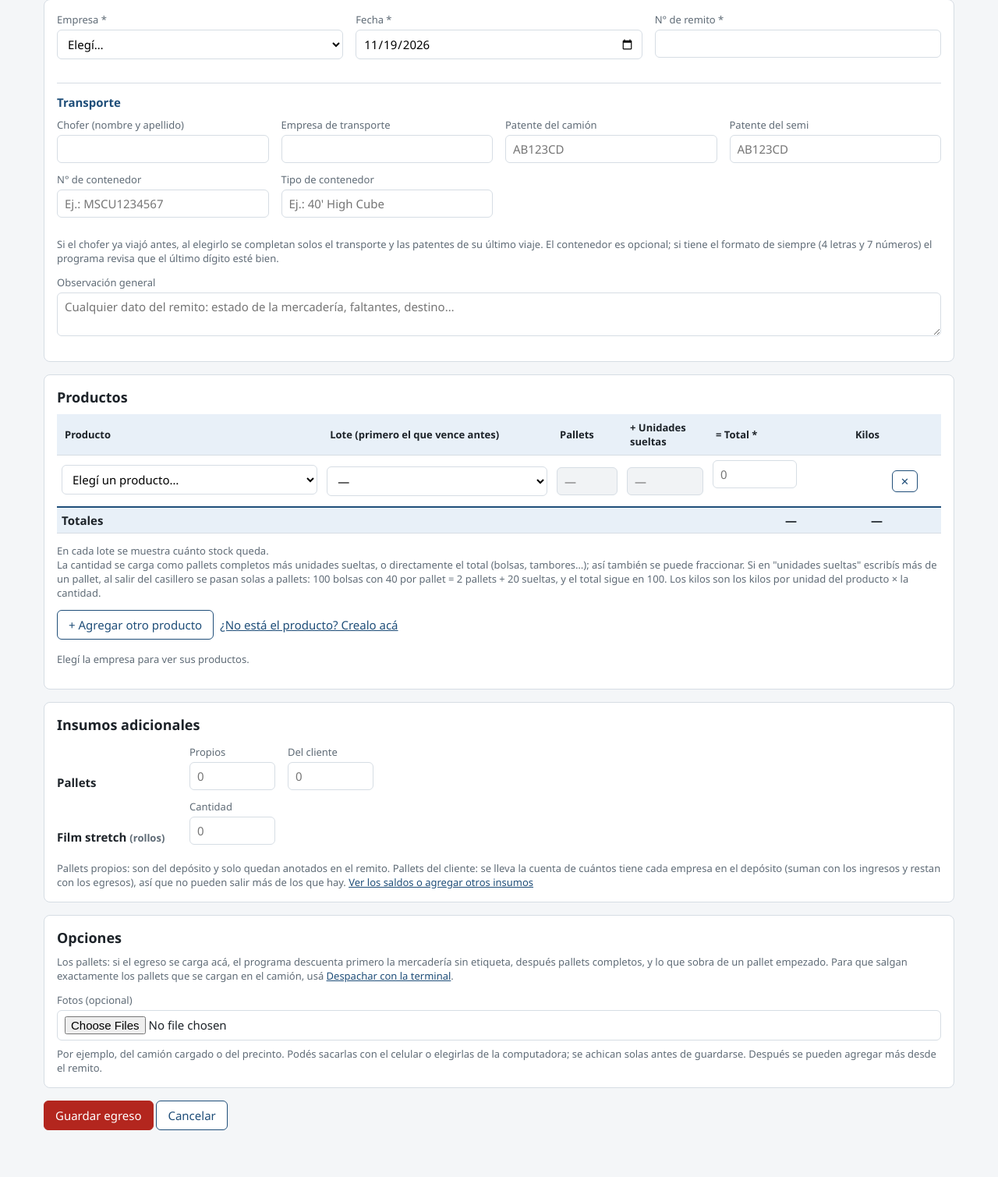
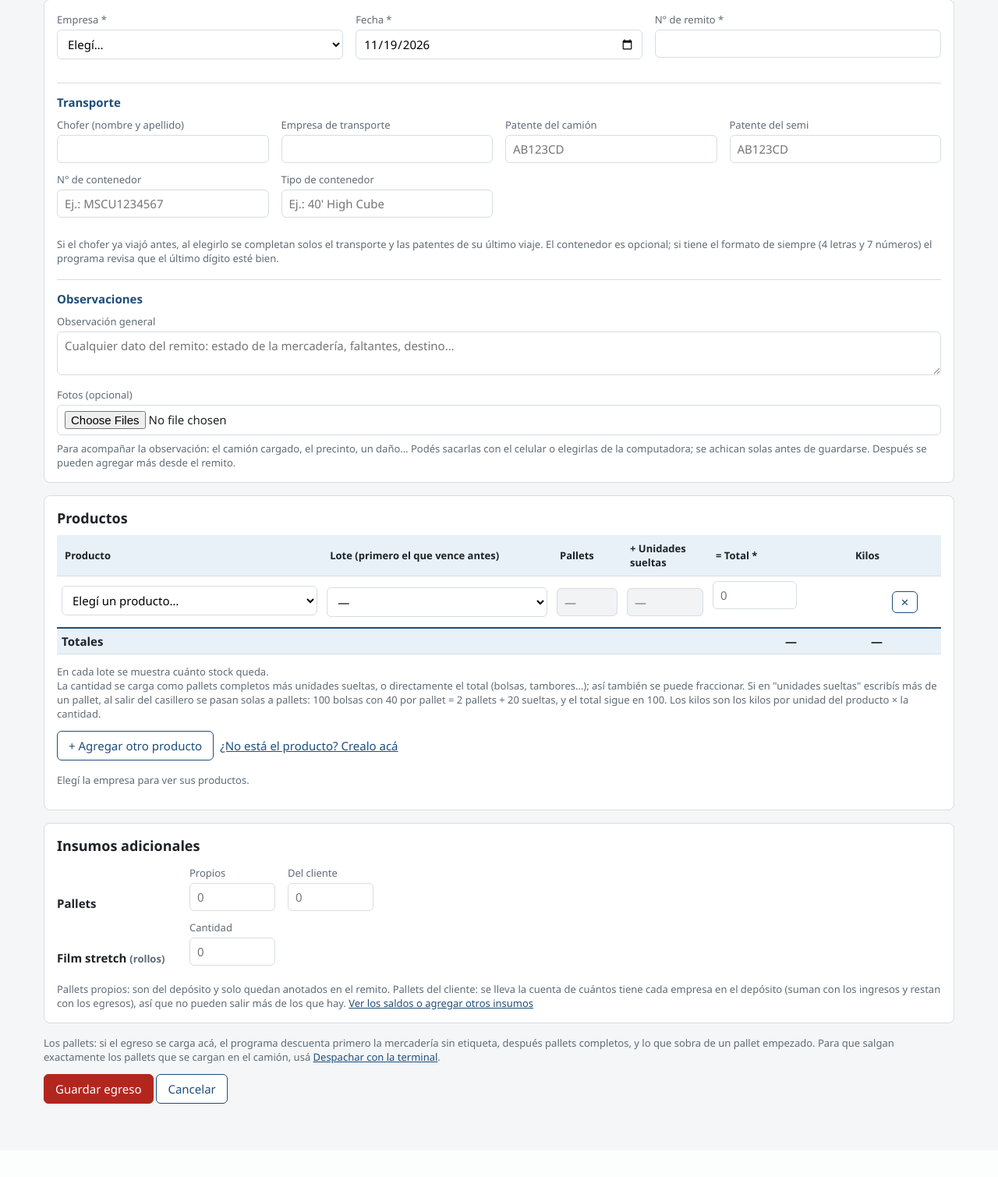
Before and after one commit to tiaguitolozano-pixel/control-de-stock, a Flask app: page /movimientos/nuevo/egreso in a window 1280 px wide. Shown: the part 205-1714 px from the top of the page at 78% size. After the commit the page ends 1620 px from the top, so only its background shows below. Run offline with Flask 3, Linux system fonts and the light colour scheme; data comes from the database, SQL or seed files in the repository; tables that the repository leaves empty hold one stand-in row (values such as "Sample post"); data that the repository does not hold is empty.

Commit message:
Fotos en las observaciones del remito
Tiago aclaró que las fotos van con las observaciones, no en Opciones:
- En el ingreso y el egreso, el campo de fotos queda debajo de la
  observación general, en un apartado "Observaciones". La tarjeta
  Opciones queda solo en el ingreso (armar pallets con QR).
- En el remito, las fotos se ven debajo de la observación general y
  desde ahí se agregan más (ahora también se achican antes de subirse).
- En el historial, al lado de la observación se ve cuántas fotos tiene
  el remito, con un enlace para verlas.

Co-Authored-By: Claude Opus 5.5 <noreply@anthropic.com>
Claude-Session: https://claude.ai/code/session_018i2gYbiavVBMPyU624KQqt

```diff
--- a/stock/fotos.py
+++ b/stock/fotos.py
@@ -71,6 +71,19 @@ def de_movimiento(movimiento_id):
     ).fetchall()
 
 
+def cantidad_por_movimiento(movimiento_ids):
+    """{movimiento_id: cuántas fotos tiene}, solo de los que tienen alguna."""
+    ids = list(movimiento_ids)
+    if not ids:
+        return {}
+    filas = get_db().execute(
+        f"""SELECT movimiento_id, COUNT(*) FROM movimiento_fotos
+            WHERE movimiento_id IN ({','.join('?' * len(ids))}) GROUP BY movimiento_id""",
+        ids,
+    ).fetchall()
+    return {r[0]: r[1] for r in filas}
+
+
 def buscar(foto_id):
     return get_db().execute("SELECT * FROM movimiento_fotos WHERE id = ?", (foto_id,)).fetchone()
 
--- a/stock/historial.py
+++ b/stock/historial.py
@@ -2,6 +2,7 @@
 from collections import defaultdict
 
 from .db import get_db
+from .fotos import cantidad_por_movimiento
 
 
 def _con_signo(r):
@@ -70,6 +71,7 @@ def libro_por_lote(renglones, desde="", hasta=""):
     """Agrupa los renglones por producto y lote, cada lote en orden de fecha.
 
     renglones: un renglón por producto de cada remito (con item_id, lote_id, producto_id, cantidad, tipo...).
+    Cada renglón lleva también cuántas fotos tiene su remito (se muestran junto a las observaciones).
     El saldo de cada renglón es el saldo real del lote después de ese remito, contando todos los remitos
     no anulados aunque los filtros oculten algunos. Si hay fecha 'desde', cada lote empieza con el saldo
     que tenía antes de esa fecha.
@@ -77,6 +79,7 @@ def libro_por_lote(renglones, desde="", hasta=""):
     renglones = sorted(renglones, key=lambda r: (r["fecha"], r["id"], r["item_id"]))
     despues, anterior, final = saldos_de_lotes({r["lote_id"] for r in renglones}, desde, hasta)
     generales = saldos_de_productos({r["producto_id"] for r in renglones}, hasta)
+    fotos = cantidad_por_movimiento({r["id"] for r in renglones})
     productos = {}
     for r in renglones:
         kg = r["kilos_por_unidad"]
@@ -103,6 +106,7 @@ def libro_por_lote(renglones, desde="", hasta=""):
         fila["kilos"] = _kilos(r["cantidad"], kg)
         fila["saldo"] = None if r["anulado"] else despues.get(r["item_id"])
         fila["kilos_saldo"] = _kilos(fila["saldo"], kg)
+        fila["fotos"] = fotos.get(r["id"], 0)
         if not r["anulado"]:
             lote["ingresos" if r["tipo"] == "INGRESO" else "egresos"] += r["cantidad"]
         lote["renglones"].append(fila)
--- a/stock/static/estilo.css
+++ b/stock/static/estilo.css
@@ -101,7 +101,7 @@ form.en-linea { display: inline-flex; gap: 6px; align-items: center; margin: 0;
 form.en-linea input { width: 240px; }
 tr.inactiva td { color: var(--gris); }
 .observacion { white-space: pre-wrap; margin: 0; }
-td.nowrap { white-space: nowrap; }
+td.nowrap, a.nowrap { white-space: nowrap; }
 /* --- depósito y pallets --- */
 .mensajes .aviso { background: var(--amarillo-claro); color: #6b4e00; }
 a.tarjeta.aviso-tarjeta { background: var(--amarillo-claro); border-color: #e2c45a; }
--- a/stock/templates/_libro.html
+++ b/stock/templates/_libro.html
@@ -33,7 +33,7 @@
         <td class="num saldo">{{ r.saldo|num if r.saldo is not none else '' }}</td>
         <td class="num">{{ r.kilos_saldo|num if r.kilos_saldo is not none else '' }}</td>
         <td class="chico">{{ r.chofer or '' }}{% if r.patente_camion %}{{ ' · ' if r.chofer }}{{ r.patente_camion }}{% endif %}{% if r.contenedor %}{{ ' · ' if r.chofer or r.patente_camion }}Cont. {{ r.contenedor }}{% endif %}</td>
-        <td class="chico">{{ r.observaciones or '' }}</td>
+        <td class="chico">{{ r.observaciones or '' }}{% if r.fotos %}{{ ' · ' if r.observaciones }}<a href="{{ url_for('stock.movimiento_detalle', movimiento_id=r.id) }}#fotos" class="nowrap">📷 {{ r.fotos }} foto{{ 's' if r.fotos != 1 }}</a>{% endif %}</td>
       </tr>
       {% endfor %}
       <tr class="lote-total"><td colspan="2">Total {{ ('lote ' ~ l.lote) if l.lote else 'sin lote' }}</td>
--- a/stock/templates/movimiento_form.html
+++ b/stock/templates/movimiento_form.html
@@ -46,8 +46,15 @@
     <p class="ayuda">Si el chofer ya viajó antes, al elegirlo se completan solos el transporte y las patentes de su último viaje.
       El contenedor es opcional; si tiene el formato de siempre (4 letras y 7 números) el programa revisa que el último dígito esté bien.</p>
 
-    <div class="campo"><label>Observación general</label>
-      <textarea name="observaciones" rows="2" placeholder="Cualquier dato del remito: estado de la mercadería, faltantes, destino…">{{ form.observaciones or '' }}</textarea></div>
+    <h3 class="subtitulo">Observaciones</h3>
+    <div class="campo"><label for="observaciones">Observación general</label>
+      <textarea name="observaciones" id="observaciones" rows="2" placeholder="Cualquier dato del remito: estado de la mercadería, faltantes, destino…">{{ form.observaciones or '' }}</textarea></div>
+    <div class="campo" style="margin-bottom:0"><label for="fotos">Fotos (opcional)</label>
+      <input type="file" name="fotos" id="fotos" accept="image/*" multiple>
+      <div id="fotos-previa" class="fotos-previa"></div>
+      <div class="ayuda">Para acompañar la observación: {% if tipo == 'INGRESO' %}la mercadería al llegar, un daño, un faltante…{% else %}el camión cargado, el precinto, un daño…{% endif %}
+        Podés sacarlas con el celular o elegirlas de la computadora; se achican solas antes de guardarse. Después se pueden agregar más desde el remito.</div>
+    </div>
   </div>
 
   <div class="tarjeta">
@@ -105,26 +112,20 @@
       <a href="{{ url_for('stock.insumos_lista') }}">Ver los saldos o agregar otros insumos</a></p>
   </div>
 
+  {% if tipo == 'INGRESO' %}
   <div class="tarjeta">
     <h2 style="margin-top:0">Opciones</h2>
-    {% if tipo == 'INGRESO' %}
     <label class="check"><input type="checkbox" name="crear_pallets" value="1" {{ 'checked' if form.crear_pallets == '1' }}>
       Armar los pallets con su etiqueta QR</label>
-    <p class="ayuda" style="margin:6px 0 14px">Para cada producto con unidades por pallet se arman los pallets completos y uno más con lo que sobra
+    <p class="ayuda" style="margin:6px 0 0">Para cada producto con unidades por pallet se arman los pallets completos y uno más con lo que sobra
       (por ejemplo, 100 bolsas con 40 por pallet = 3 pallets: 40, 40 y 20). Después de guardar, imprimí las etiquetas y pegalas.
       Si un pallet llegó con dos lotes, se juntan desde la ficha del pallet.</p>
-    {% else %}
-    <p class="ayuda" style="margin-top:0">Los pallets: si el egreso se carga acá, el programa descuenta primero la mercadería sin etiqueta, después pallets completos,
-      y lo que sobra de un pallet empezado. Para que salgan exactamente los pallets que se cargan en el camión, usá
-      <a href="{{ url_for('deposito.terminal_despachar') }}">Despachar con la terminal</a>.</p>
-    {% endif %}
-    <div class="campo" style="margin-bottom:0"><label>Fotos (opcional)</label>
-      <input type="file" name="fotos" id="fotos" accept="image/*" multiple>
-      <div id="fotos-previa" class="fotos-previa"></div>
-      <div class="ayuda">{% if tipo == 'INGRESO' %}Por ejemplo, de la mercadería al llegar o de algún daño.{% else %}Por ejemplo, del camión cargado o del precinto.{% endif %}
-        Podés sacarlas con el celular o elegirlas de la computadora; se achican solas antes de guardarse. Después se pueden agregar más desde el remito.</div>
-    </div>
   </div>
+  {% else %}
+  <p class="ayuda">Los pallets: si el egreso se carga acá, el programa descuenta primero la mercadería sin etiqueta, después pallets completos,
+    y lo que sobra de un pallet empezado. Para que salgan exactamente los pallets que se cargan en el camión, usá
+    <a href="{{ url_for('deposito.terminal_despachar') }}">Despachar con la terminal</a>.</p>
+  {% endif %}
 
   <button class="boton {{ 'verde' if tipo == 'INGRESO' else 'rojo' }}">Guardar {{ tipos[tipo]|lower }}</button>
   <a class="boton secundario" href="{{ url_for('stock.inicio') }}">Cancelar</a>
```
Also changed, not shown: stock/templates/movimiento_detalle.html (+23 -24 lines), tests/test_kilos_insumos_fotos.py (+25 -0 lines), README.md.
